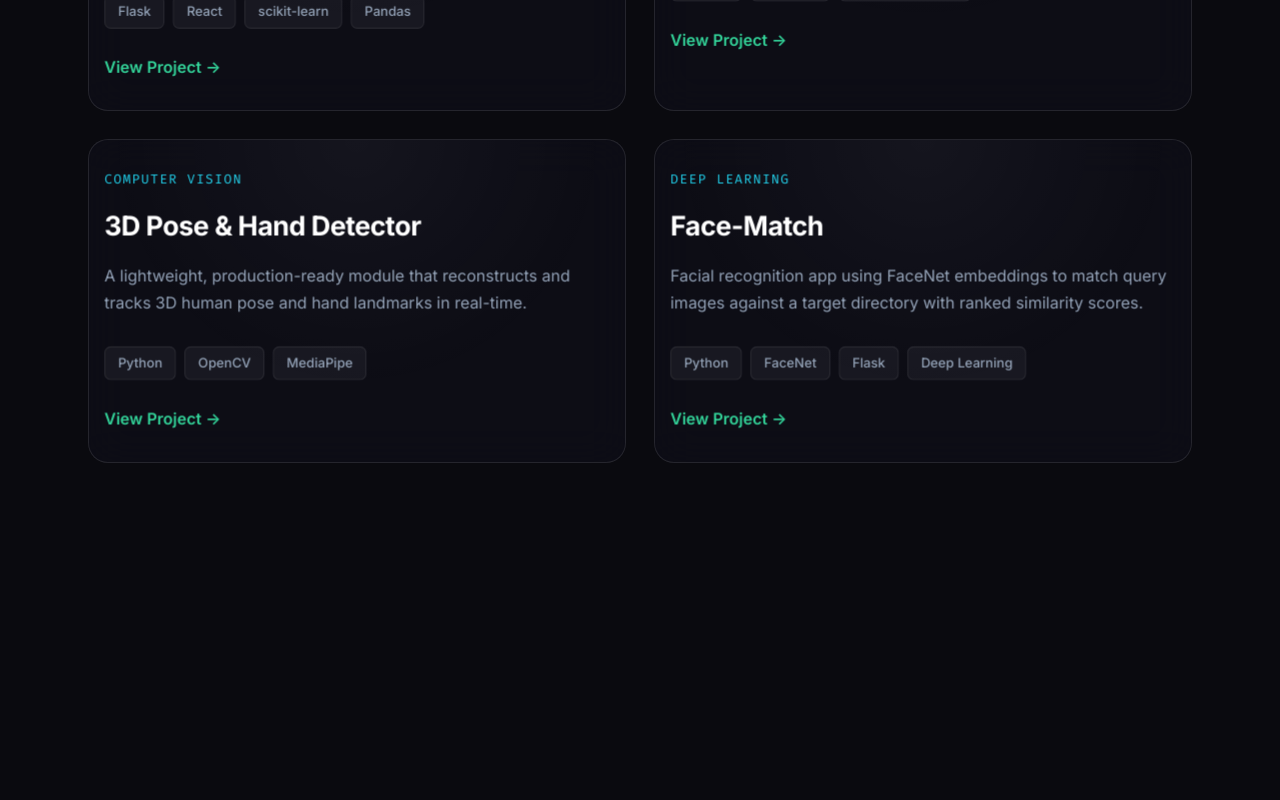
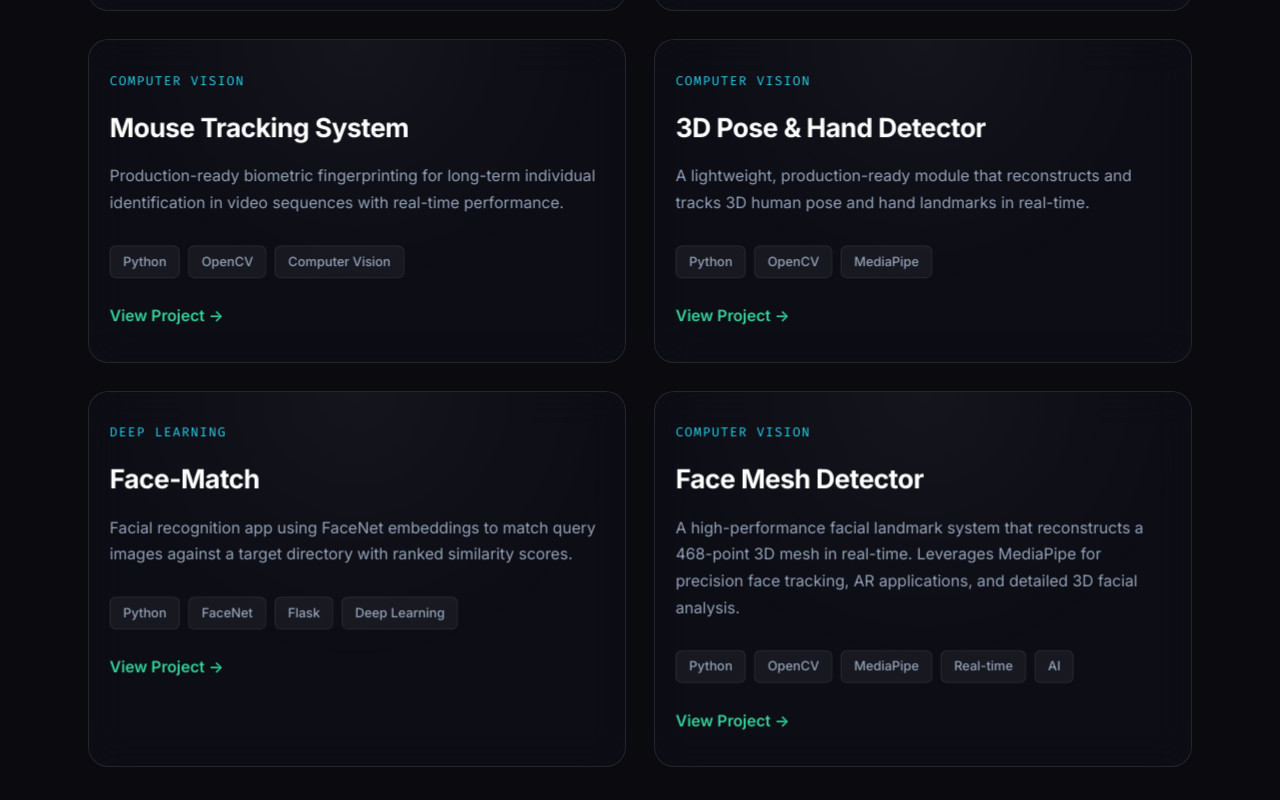
Before and after one commit to behzadhassan-dev/behzadhassan.dev, a Next.js app: page / in a window 1280 px wide. Shown: the part 2900-3700 px from the top of the page. Built offline with nearby package versions, Linux system fonts and the light colour scheme.

Commit message:
feat: add new projects and resolve issues

```diff
--- a/src/app/globals.css
+++ b/src/app/globals.css
@@ -14,7 +14,7 @@
   --text-muted: #94a3b8;
   --font-mono: 'Fira Code', 'Courier New', monospace;
   --font-sans: 'Inter', -apple-system, BlinkMacSystemFont, 'Segoe UI', Roboto, sans-serif;
-  --section-gap: 160px;
+  --section-gap: 80px;
 }
 
 * {
--- a/src/components/ProjectCard.module.css
+++ b/src/components/ProjectCard.module.css
@@ -9,6 +9,7 @@
   -webkit-backdrop-filter: blur(20px);
   perspective: 1000px;
   transition: border-color 0.3s;
+  cursor: pointer;
 }
 
 .contentWrapper {
--- a/src/components/ProjectCard.tsx
+++ b/src/components/ProjectCard.tsx
@@ -19,8 +19,8 @@ export default function ProjectCard({ title, description, techStack, github, isF
   const mouseXSpring = useSpring(x);
   const mouseYSpring = useSpring(y);
 
-  const rotateX = useTransform(mouseYSpring, [-0.5, 0.5], ["10deg", "-10deg"]);
-  const rotateY = useTransform(mouseXSpring, [-0.5, 0.5], ["-10deg", "10deg"]);
+  const rotateX = useTransform(mouseYSpring, [-0.5, 0.5], ["7deg", "-7deg"]);
+  const rotateY = useTransform(mouseXSpring, [-0.5, 0.5], ["-7deg", "7deg"]);
 
   const handleMouseMove = (e: React.MouseEvent<HTMLDivElement, MouseEvent>) => {
     const rect = e.currentTarget.getBoundingClientRect();
@@ -44,14 +44,15 @@ export default function ProjectCard({ title, description, techStack, github, isF
       className={`${styles.card} ${isFeatured ? styles.featured : ''}`}
       onMouseMove={handleMouseMove}
       onMouseLeave={handleMouseLeave}
+      onClick={() => window.open(github, '_blank')}
       style={{
         rotateX,
         rotateY,
         transformStyle: "preserve-3d",
       }}
-      whileHover={{ scale: 1.02 }}
+      whileHover={{ scale: 1.01 }}
     >
-      <div style={{ transform: "translateZ(50px)", transformStyle: "preserve-3d" }} className={styles.contentWrapper}>
+      <div style={{ transform: "translateZ(30px)", transformStyle: "preserve-3d" }} className={styles.contentWrapper}>
         {isFeatured && <span className={styles.featuredBadge}>FEATURED</span>}
         <div className={styles.content}>
           <span className={styles.category}>{category}</span>
@@ -63,9 +64,9 @@ export default function ProjectCard({ title, description, techStack, github, isF
             ))}
           </div>
           <div className={styles.links}>
-            <a href={github} target="_blank" rel="noopener noreferrer" className={styles.githubLink}>
+            <span className={styles.githubLink}>
               View Project →
-            </a>
+            </span>
           </div>
         </div>
       </div>
--- a/src/components/Projects.tsx
+++ b/src/components/Projects.tsx
@@ -20,6 +20,13 @@ const projects = [
     github: "https://roza-store.vercel.app", // The user provided this link
     isFeatured: true,
     category: "Full-Stack Design"
+  },
+  {
+    title: "SegFormer.AI",
+    description: "A premium, production-grade web application for real-time semantic segmentation of urban road scenes using the state-of-the-art SegFormer-B5 Transformer architecture.",
+    techStack: ["Transformer", "FastAPI", "Computer Vision", "SegFormer", "Cityscapes"],
+    github: "https://segformerai.vercel.app",
+    category: "AI / Computer Vision"
   },
   {
     title: "SympScan",
@@ -48,6 +55,13 @@ const projects = [
     techStack: ["Python", "FaceNet", "Flask", "Deep Learning"],
     github: "https://github.com/BehzadHassan/Face-Match",
     category: "Deep Learning"
+  },
+  {
+    title: "Face Mesh Detector",
+    description: "A high-performance facial landmark system that reconstructs a 468-point 3D mesh in real-time. Leverages MediaPipe for precision face tracking, AR applications, and detailed 3D facial analysis.",
+    techStack: ["Python", "OpenCV", "MediaPipe", "Real-time", "AI"],
+    github: "https://github.com/BehzadHassan/face-mesh-detector",
+    category: "Computer Vision"
   }
 ];
 
```
